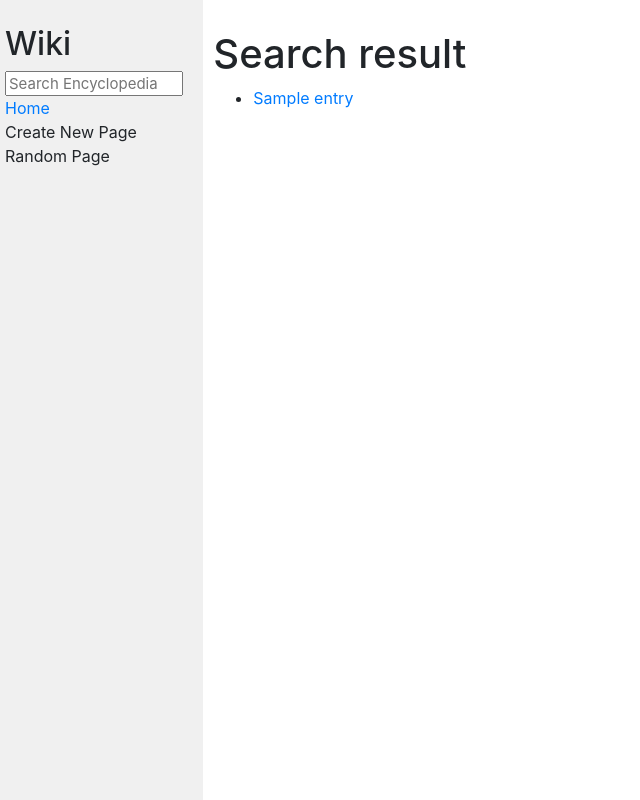
After one commit to kseniiaIrinarkhova/wiki, a Django app: template encyclopedia/templates/encyclopedia/search.html in a window 1280 px wide. The commit adds this page. Shown: the whole page, without its empty margins (0-640 px from the left). Run offline with Django 3.2, Linux system fonts and the light colour scheme; tables that the repository leaves empty hold one stand-in row (values such as "Sample post"); the template is opened without the code that fills it: values that come from a table or form of the project are taken from there, most other values are stand-ins (such as "Sample title", 1, 10 or a date in 2020); some libraries are stand-ins or nearby versions.

Commit message:
added search function

```diff
--- a/encyclopedia/templates/encyclopedia/layout.html
+++ b/encyclopedia/templates/encyclopedia/layout.html
@@ -12,8 +12,10 @@
         <div class="row">
             <div class="sidebar col-lg-2 col-md-3">
                 <h2>Wiki</h2>
-                <form>
-                    <input class="search" type="text" name="q" placeholder="Search Encyclopedia">
+                <form action="{% url 'search' %}" method="post">
+                    {# <input class="search" type="text" name="q" placeholder="Search Encyclopedia">#}
+                    {% csrf_token %}
+                    {{ form }}
                 </form>
                 <div>
                     <a href="{% url 'index' %}">Home</a>
--- /dev/null
+++ b/encyclopedia/templates/encyclopedia/search.html
@@ -0,0 +1,16 @@
+{% extends "encyclopedia/layout.html" %}
+
+{% block title %}
+Search
+{% endblock %}
+
+{% block body %}
+<h1>Search result</h1>
+
+<ul>
+    {% for entry in entries %}
+    <li><a href="/wiki/{{entry}}">{{ entry }}</a></li>
+    {% endfor %}
+</ul>
+
+{% endblock %}
--- a/encyclopedia/urls.py
+++ b/encyclopedia/urls.py
@@ -4,5 +4,6 @@ from . import views
 
 urlpatterns = [
     path("", views.index, name="index"),
-    path("wiki/<str:entry>", views.entries, name="entry" )
+    path("wiki/<str:entry>", views.entries, name="entry" ),
+    path("search", views.search, name="search")
 ]
--- a/encyclopedia/util.py
+++ b/encyclopedia/util.py
@@ -37,8 +37,12 @@ def get_entry(title):
     except FileNotFoundError:
         return None
 
+'''
+global dictionary of errors' texts *n* is template for dynamic data
+'''
 errors = {
-    "404" : f"Sorry, there is no information about <b>*entry name*</b> in our encyclopedia..."
+    "404" : f"Sorry, there is no information about <b>*1*</b> in our encyclopedia...",
+    "search": f"There is no result for <b>*1*</b>. Try another keywords."
 }
 
 def convert_markdown(title):
@@ -49,3 +53,12 @@ def convert_markdown(title):
     if description is None:
         return description
     return markdown2.markdown(description)
+
+def list_entries_with_parameter(search_entry):
+    """
+    Returns a list of all names of encyclopedia entries
+    according to the search parameter.
+    """
+    filter = re.compile(r"\w*"+search_entry+r"\w*",  re.IGNORECASE)
+    all_entries=list_entries()
+    return list(sorted(entry for entry in all_entries if filter.search(entry) is not None ))
--- a/encyclopedia/views.py
+++ b/encyclopedia/views.py
@@ -1,22 +1,81 @@
-from django.shortcuts import render
+from django.shortcuts import render, redirect
 
 from . import util
 import re
+from django import forms
+from django.http import HttpResponseRedirect
+from django.urls import reverse
+
+
+class SearchForm(forms.Form):
+    q = forms.CharField(label="", widget=forms.TextInput(attrs={'placeholder': 'Search Encyclopedia', 'class': 'search' }))
+
 
 
 def index(request):
     return render(request, "encyclopedia/index.html", {
-        "entries": util.list_entries()
+        "entries": util.list_entries(),
+        "form": SearchForm()
     })
 
 def entries(request, entry):
     description = util.convert_markdown( title = entry)
     if description is None:
-        error_404 = re.compile(r"\*entry name\*")
+        '''
+        If there is no information about requested entry, show the error
+        '''
+        error_descr = re.compile(r"\*1\*")
         return render(request, 'encyclopedia/error.html', {
-            "description": error_404.sub(entry, util.errors["404"])
+            "description": error_descr.sub(entry, util.errors["404"]),
+            "form": SearchForm()
         })
     return render (request, "encyclopedia/entry.html", {
         "title": entry,
-        "description": description
+        "description": description,
+        "form": SearchForm()
     })
+
+def search(request):
+    if request.method == "POST":
+        form = SearchForm(request.POST)
+        if form.is_valid():
+            search_entry = form.cleaned_data['q']
+            '''
+            Try to get list of entries that contain search entry
+            '''
+            entries = util.list_entries_with_parameter(search_entry)
+            if len(entries) == 0:
+                '''
+                If there is no result, show the search error information
+                '''
+                error_descr = re.compile(r"\*1\*")
+                return render(request, 'encyclopedia/error.html', {
+                    "description": error_descr.sub(search_entry, util.errors["search"]),
+                    "form": SearchForm()
+                })
+            elif len(entries) == 1 and entries[0].casefold() == search_entry.casefold() :
+                '''
+                If there is only 1 result and search entry is exactly the same as
+                entry name in encyclopedia then open entry page
+                '''
+                return redirect (f"wiki/{entries[0]}", entry= entries[0] )
+            else:
+                '''
+                If there are more than one results or search entry is only the part
+                of entry name in encyclopedia, show the list of results
+                '''
+                return render(request, "encyclopedia/search.html", {
+                            "entries": entries,
+                            "form": SearchForm()
+                        })
+        else:
+            '''
+            If there is an error in search form, show validation check result
+            '''
+            return render(request, "encyclopedia/search.html", {
+                "form": form
+            })
+    '''
+    If the request method is get, redirect to index page
+    '''
+    return redirect("index")
```
